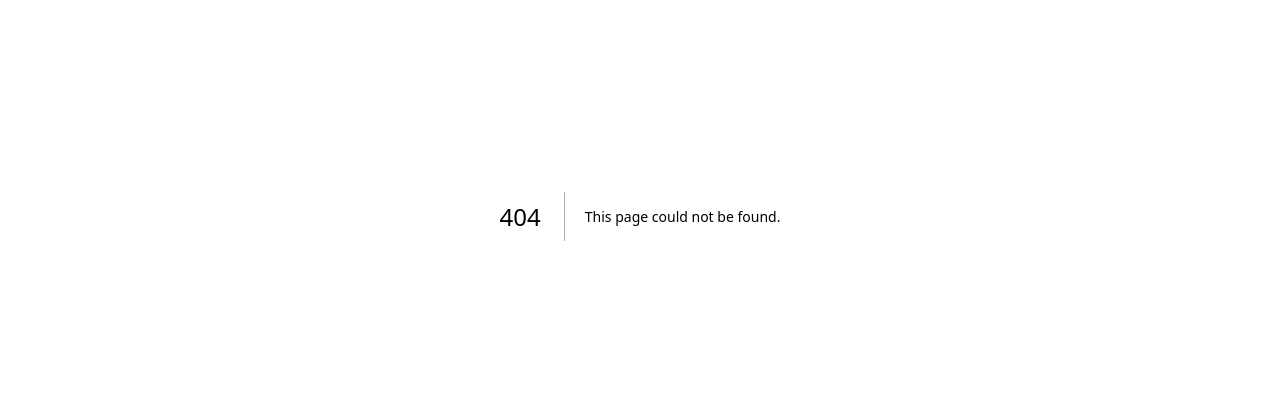
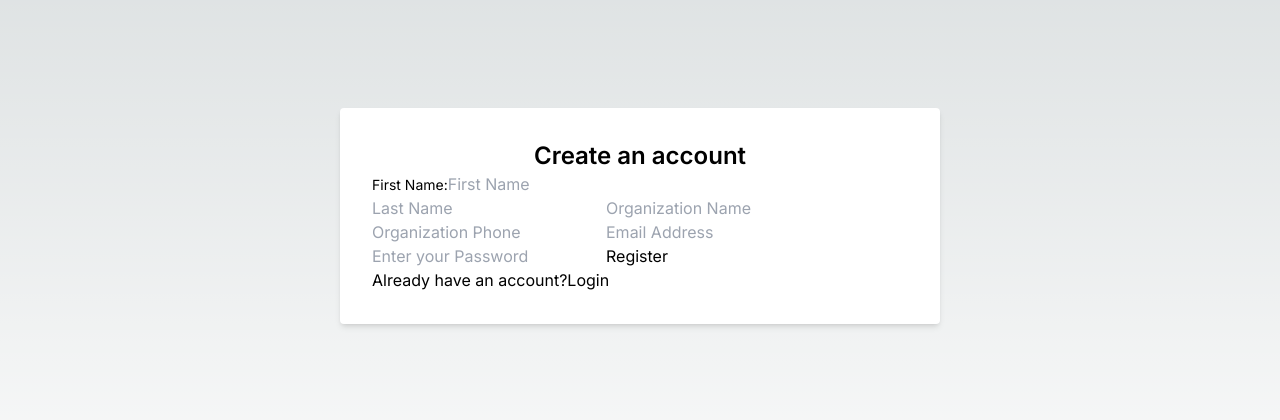
Before and after one commit to codejagaban/event-ticketing, a Next.js app: page /register in a window 1280 px wide. Before the commit this address had no page. Shown: the part 184-604 px from the top of the page. Built offline with nearby package versions, Linux system fonts and the light colour scheme.

Commit message:
feat: add registration form and set up backend API

```diff
--- a/app/api/auth/register/route.ts
+++ b/app/api/auth/register/route.ts
@@ -1,19 +1,20 @@
 import { NextResponse } from 'next/server';
 import { registerUser } from '@directus/sdk';
 import directus from "@/lib/directus";
+import { User } from '@/types';
 
 
 export async function POST(request: Request) {
   try {
     const { first_name, last_name, email, password, organization_name, organization_phone } = await request.json();
+    const options = {
+      first_name,
+      last_name,
+      organization_name,
+      organization_phone,
+    };
     const result = await directus.request(
-      registerUser(email, password, {
-          first_name,
-          last_name,
-          organization_name,
-          organization_phone,
-
-      })
+      registerUser<User>(email, password, options)
     );
     return NextResponse.json({ message: "Account Created!" }, { status: 201 });
   } catch (e: any) {
--- /dev/null
+++ b/app/register/form.tsx
@@ -0,0 +1,46 @@
+"use client";
+import AuthForm from "@/components/auth-form";
+import { useRouter } from "next/navigation";
+import { useState } from "react";
+
+interface Data {
+  first_name?: string;
+  last_name?: string;
+  email?: string;
+  password?: string;
+}
+
+export default function RegistrationForm() {
+  const router = useRouter();
+  const [error, setError] = useState("");
+  const handleFormSubmit = async (data: Data) => {
+    const response = await fetch(`/api/auth/register`, {
+      method: "POST",
+      body: JSON.stringify({
+        ...data,
+      }),
+    });
+    if (response.status === 201) {
+      router.push("/");
+      router.refresh();
+    } else {
+      response.status === 409
+        ? setError("A user with this email already exist")
+        : null;
+    }
+  };
+
+  return (
+    <>
+      {error && <p>{error}</p>}
+      <AuthForm
+        title="Create an account"
+        onSubmit={handleFormSubmit}
+        buttonText="Register"
+        linkDescription="Already have an account?"
+        linkText="Login"
+        linkHref="/login"
+      />
+    </>
+  );
+}
--- /dev/null
+++ b/app/register/page.tsx
@@ -0,0 +1,10 @@
+import { redirect } from "next/navigation";
+import RegistrationForm from "./form";
+
+export default async function RegisterPage() {
+  return (
+    <div>
+      <RegistrationForm />
+    </div>
+  );
+}
--- a/components/auth-form/index.tsx
+++ b/components/auth-form/index.tsx
@@ -31,6 +31,8 @@ export default function AuthForm({
     first_name: "",
     last_name: "",
     email: "",
+    organization_name: "",
+    organization_phone: "",
     password: "",
   });
 
@@ -47,10 +49,18 @@ export default function AuthForm({
   };
 
   return (
-    <form onSubmit={handleFormSubmit}>
-      <h1>{title}</h1>
+    <div className="flex items-center justify-center min-h-screen p-5">
+      <form
+        onSubmit={handleFormSubmit}
+        className=" max-w-[600px] w-full bg-white p-8 rounded shadow-md"
+      >
+        <h1 className=" text-center text-2xl font-semibold">{title}</h1>
         {isFullForm && (
           <>
+            <div className="">
+              <label htmlFor="first_name" className="text-sm">
+                First Name:
+              </label>
               <input
                 type="text"
                 placeholder="First Name"
@@ -59,11 +69,28 @@ export default function AuthForm({
                 onChange={handleInputChange}
                 required
               />
+            </div>
             <input
               type="text"
               placeholder="Last Name"
               name="last_name"
               value={formData.last_name}
+              onChange={handleInputChange}
+              required
+            />
+            <input
+              type="text"
+              placeholder="Organization Name"
+              name="organization_name"
+              value={formData.organization_name}
+              onChange={handleInputChange}
+              required
+            />
+            <input
+              type="text"
+              placeholder="Organization Phone"
+              name="organization_phone"
+              value={formData.organization_phone}
               onChange={handleInputChange}
               required
             />
@@ -85,17 +112,12 @@ export default function AuthForm({
           required
           onChange={handleInputChange}
         />
-      <button>
-        {buttonText}
-      </button>
+        <button>{buttonText}</button>
         <p>
           {linkDescription}
-        <Link
-          href={linkHref}
-        >
-          {linkText}
-        </Link>
+          <Link href={linkHref}>{linkText}</Link>
         </p>
       </form>
+    </div>
   );
 }
--- /dev/null
+++ b/types/index.ts
@@ -0,0 +1,8 @@
+export type User = {
+  first_name: string;
+  last_name: string;
+  email: string;
+  password: string;
+  organization_name?: string;
+  organization_phone?: string;
+};
```
Lines whose indentation alone changed are shown as unchanged.
